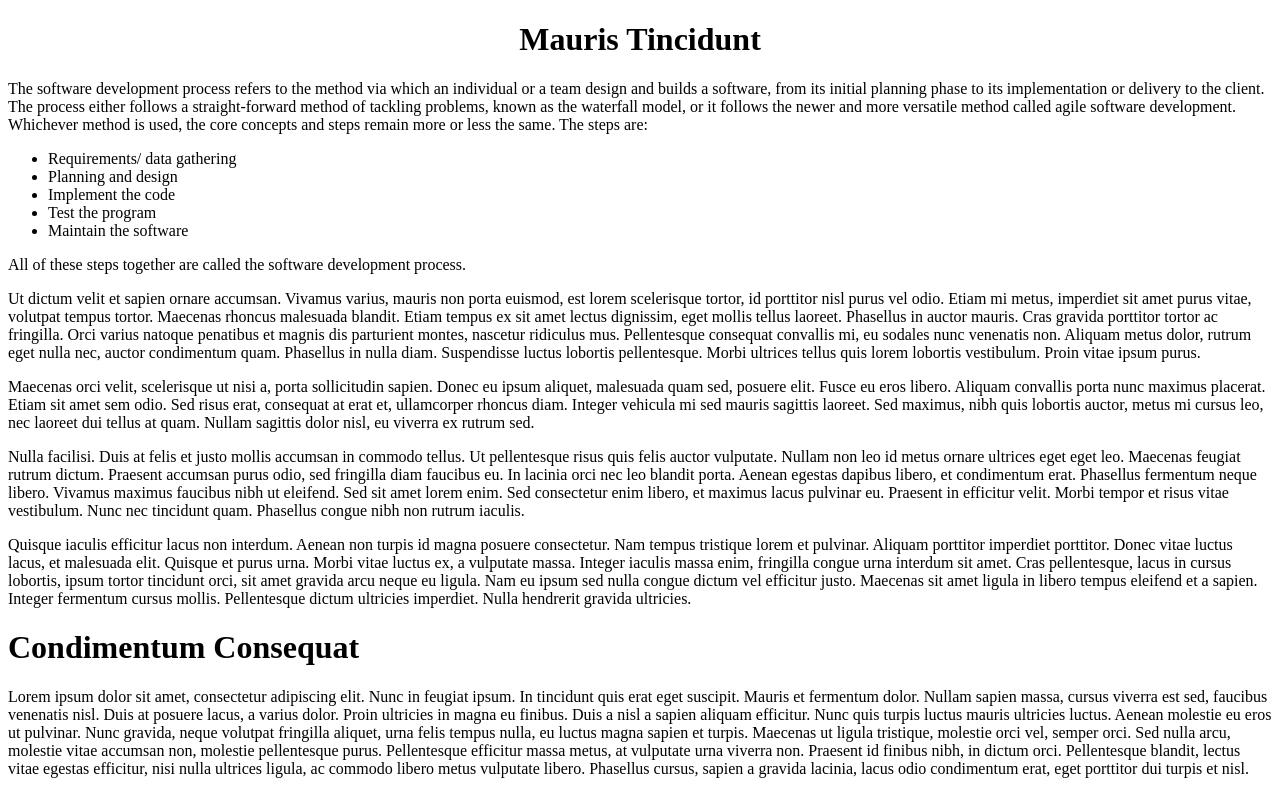
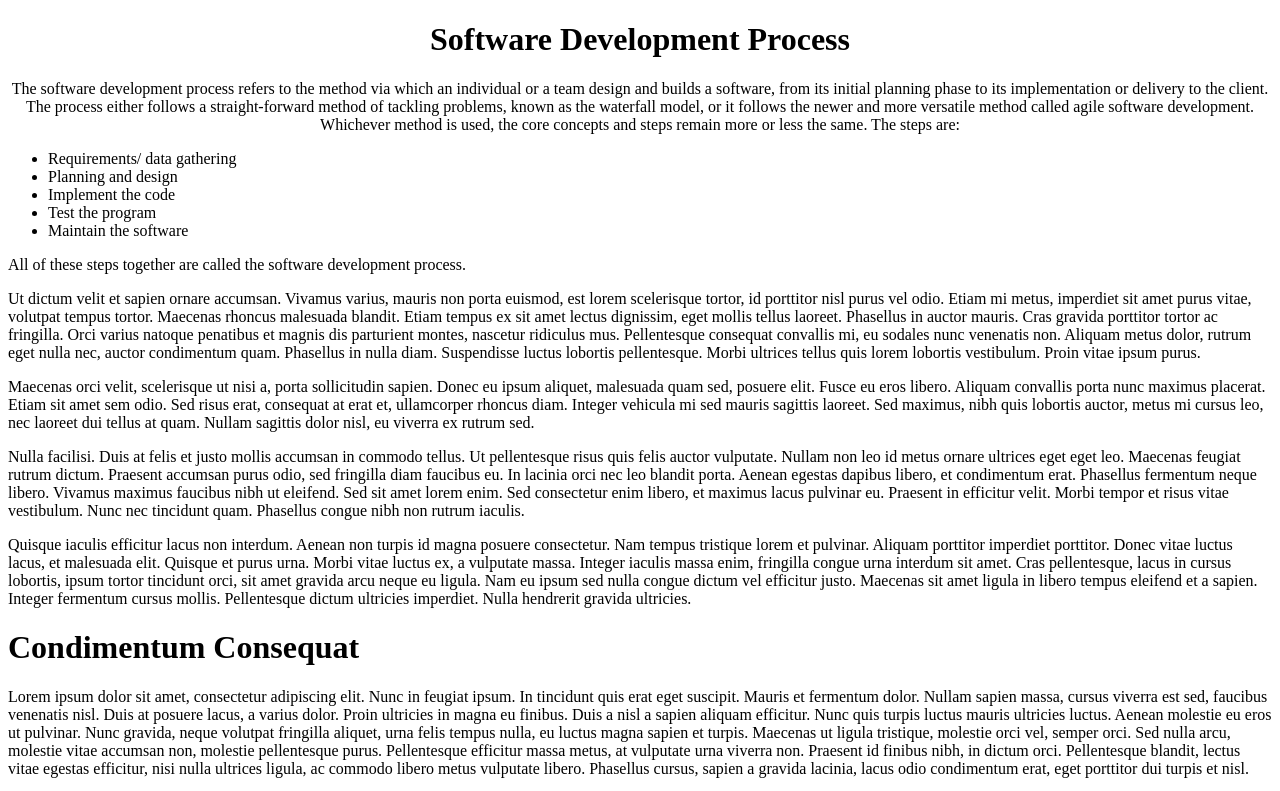
Before and after one commit to thossa01/CIS1250LAB, a plain HTML site: page index.html in a window 1280 px wide. Shown: the top 791 px of the page. Drawn offline with Linux system fonts and the light colour scheme.

Commit message:
Update index.html

```diff
--- a/index.html
+++ b/index.html
@@ -7,8 +7,8 @@
 </head>
 
 <body>
-  <h1 style="text-align:center">Mauris Tincidunt</h1>
-  <p>The software development process refers to the method via which an individual or a team design and builds a software, from its initial planning phase to its implementation or delivery to the client. The process either follows a straight-forward method of tackling problems, known as the waterfall model, or it follows the newer and more versatile method called agile software development. Whichever method is used, the core concepts and steps remain more or less the same. The steps are:
+  <h1 style="text-align:center">Software Development Process</h1>
+  <p style="text-align:center">The software development process refers to the method via which an individual or a team design and builds a software, from its initial planning phase to its implementation or delivery to the client. The process either follows a straight-forward method of tackling problems, known as the waterfall model, or it follows the newer and more versatile method called agile software development. Whichever method is used, the core concepts and steps remain more or less the same. The steps are:
 <ul>
 	<li>Requirements/ data gathering</li>
 	<li>Planning and design</li>
```
